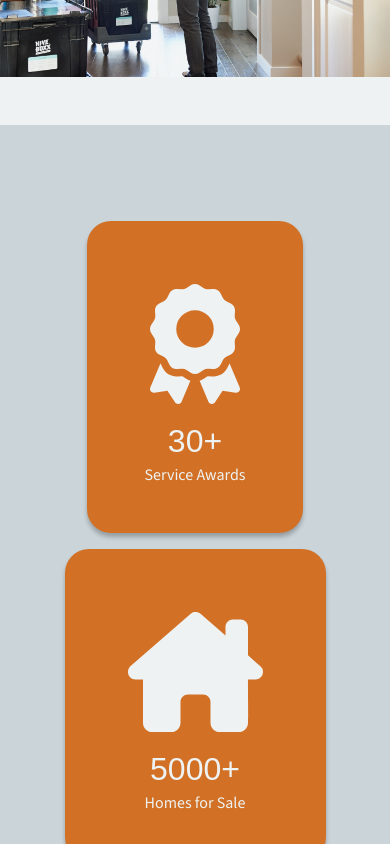
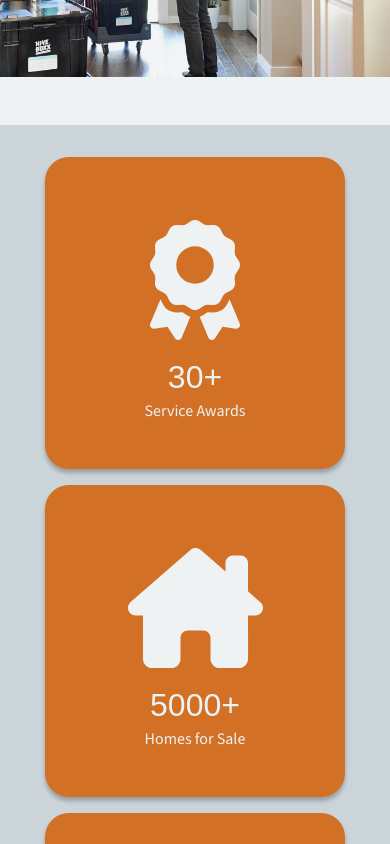
Before and after one commit to copestakes/dreamvilla-react, a React (Create React App) app: page / in a window 390 px wide. Shown: the part 4980-5824 px from the top of the page. Built offline with nearby package versions, Linux system fonts and the light colour scheme; a web font is replaced by a local one.

Commit message:
fixed spaing in rating cards

```diff
--- a/src/App.css
+++ b/src/App.css
@@ -603,6 +603,10 @@ footer ul li {
     flex-direction: column;
   }
 
+  .rating-section {
+    padding: 2em 0;
+  }
+
   .dream-container {
     display: flex;
   }
```
